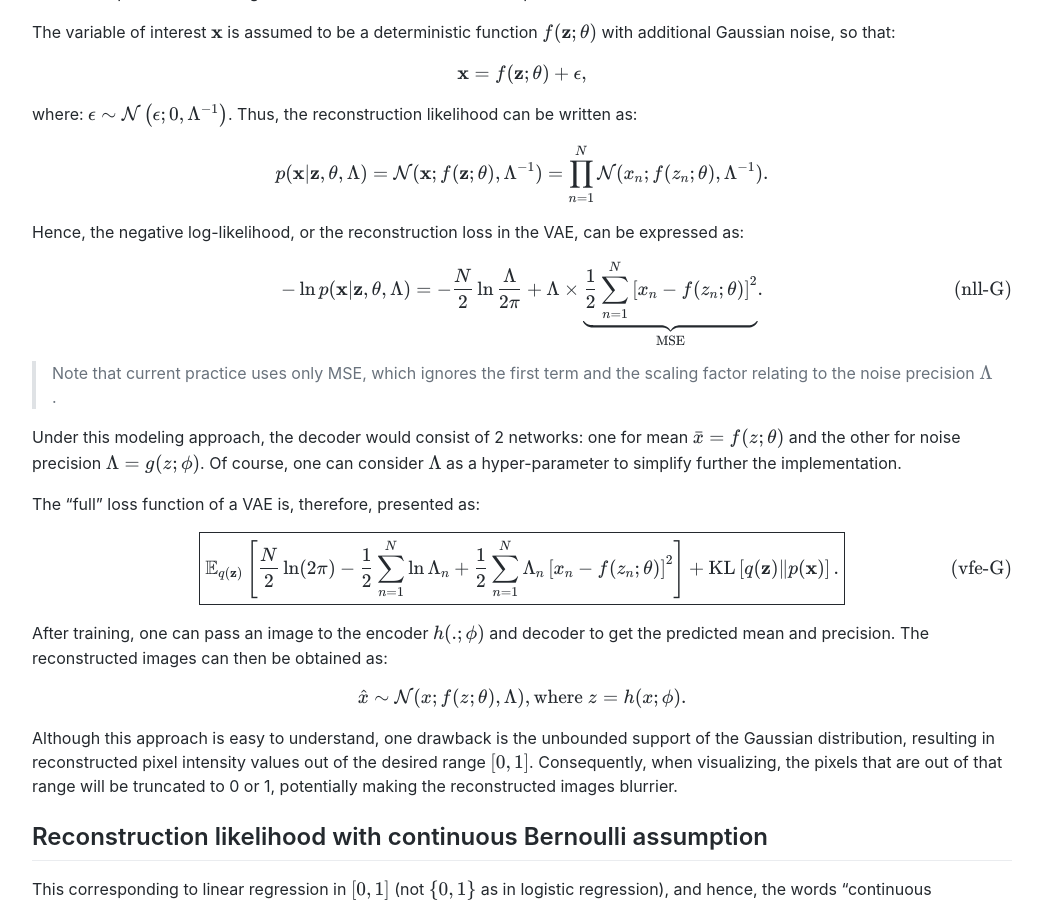
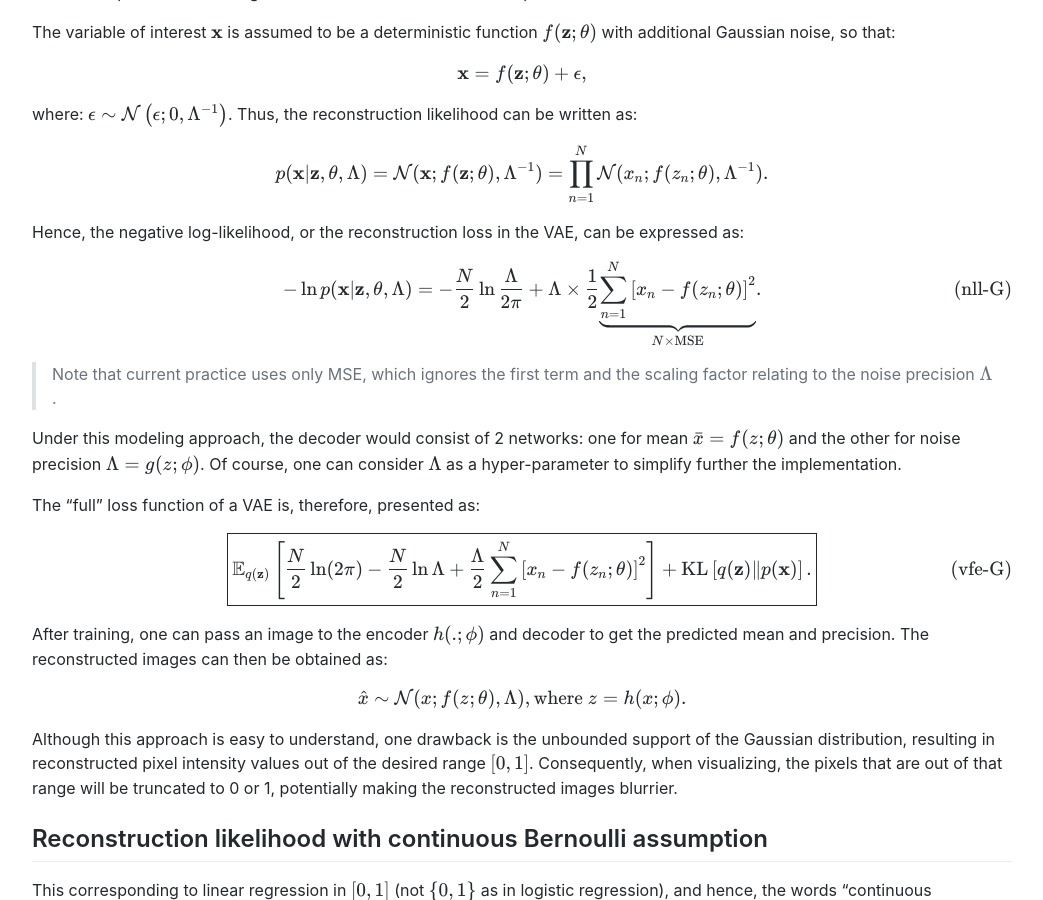
Before and after one commit to cnguyen10/cnguyen10.github.io, a Jekyll site: the page built from _posts/2020-11-24-vae-normalizing-constant-matters.md, in a window 1280 px wide and 900 px high, scrolled down 2585 px. Shown: the whole window, without its empty margins (118-1161 px from the left). Built offline with Jekyll 4.4.1, drawn with Linux system fonts in a browser that asks for light colours; nearby versions of some CDN libraries; comment, search, counter and statistics services are not loaded.

Commit message:
Revise the underbracket for MSE Shorten the complete log-likelihood

```diff
--- a/_posts/2020-11-24-vae-normalizing-constant-matters.md
+++ b/_posts/2020-11-24-vae-normalizing-constant-matters.md
@@ -41,7 +41,7 @@ where: \\(\epsilon \sim \mathcal{N}\left( \epsilon; 0, \Lambda^{-1} \right)\\).
 \\]
 Hence, the negative log-likelihood, or the reconstruction loss in the VAE, can be expressed as:
 \\[
-    -\ln p(\mathbf{x} \vert \mathbf{z}, \theta, \Lambda) = - \frac{N}{2} \ln \frac{\Lambda}{2 \pi} + \Lambda \times \underbrace{\frac{1}{2} \sum_{n=1}^{N} \left[ x_{n} - f(z_{n}; \theta) \right]^{2}}\_{\text{MSE}}. \tag{nll-G}
+    -\ln p(\mathbf{x} \vert \mathbf{z}, \theta, \Lambda) = - \frac{N}{2} \ln \frac{\Lambda}{2 \pi} + \Lambda \times \frac{1}{2} \underbrace{\sum_{n=1}^{N} \left[ x_{n} - f(z_{n}; \theta) \right]^{2}}\_{N \times \text{MSE}}. \tag{nll-G}
 \\]
 
 > Note that current practice uses only MSE, which ignores the first term and the scaling factor relating to the noise precision \\(\Lambda\\).
@@ -51,7 +51,7 @@ Under this modeling approach, the decoder would consist of 2 networks: one for m
 The "full" loss function of a VAE is, therefore, presented as:
 \\[
     \boxed{
-    \mathbb{E}\_{q(\mathbf{z})} \left[ \frac{N}{2} \ln(2\pi) - \frac{1}{2} \sum_{n=1}^{N} \ln \Lambda_{n} + \frac{1}{2} \sum_{n=1}^{N} \Lambda_{n} \left[ x_{n} - f(z_{n}; \theta) \right]^{2} \right] + \mathrm{KL} \left[ q(\mathbf{z}) \Vert p(\mathbf{x}) \right]. \tag{vfe-G}
+    \mathbb{E}\_{q(\mathbf{z})} \left[ \frac{N}{2} \ln(2\pi) - \frac{N}{2} \ln \Lambda + \frac{\Lambda}{2} \sum_{n=1}^{N} \left[ x_{n} - f(z_{n}; \theta) \right]^{2} \right] + \mathrm{KL} \left[ q(\mathbf{z}) \Vert p(\mathbf{x}) \right]. \tag{vfe-G}
     }
 \\]
 
```
